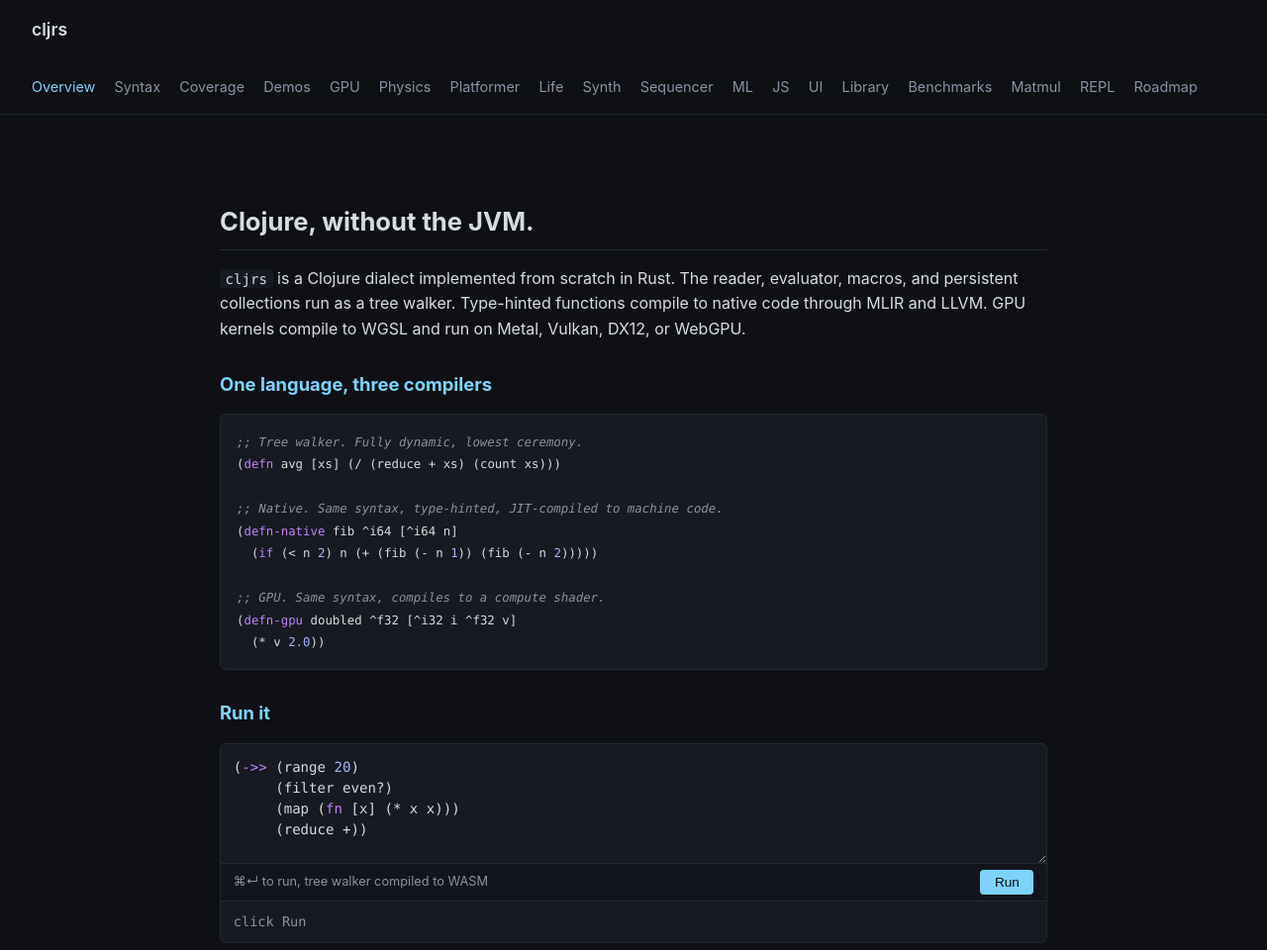
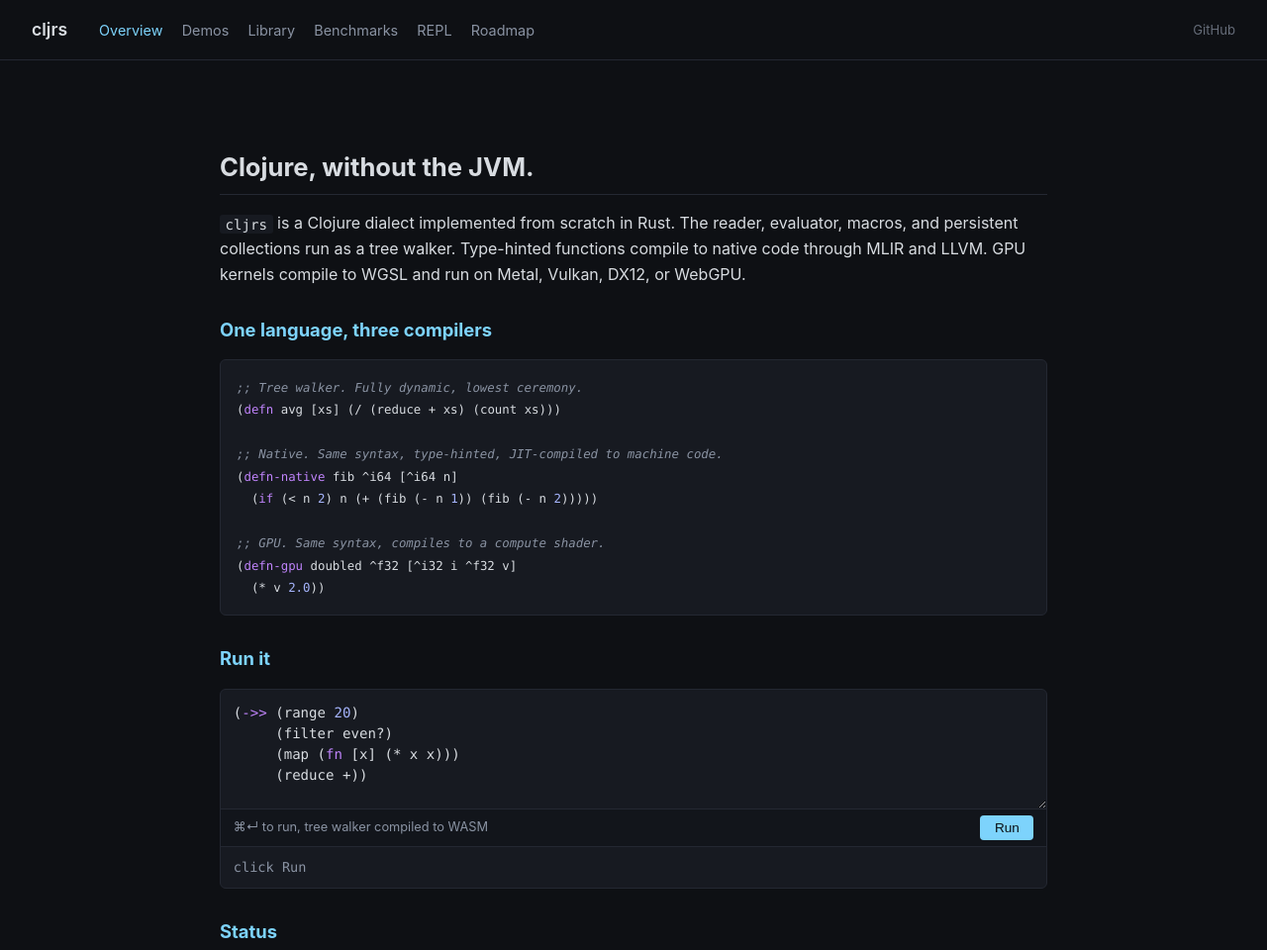
Before and after one commit to tytrdev/cljrs, a plain HTML site: page docs/index.html in a window 1280 px wide. Shown: the top 960 px of the page at 99% size. Drawn offline with Linux system fonts and the light colour scheme.

Commit message:
nav: collapse to 6 hub items + add GitHub link
The header was a 16-link wall. Reduce to: Overview · Demos · Library
· Benchmarks · REPL · Roadmap, plus a right-aligned GitHub link. Hub
pages (demos.html, library.html, benchmarks.html) fan out to the long
tail. NAV_PARENT keeps the right top-level item highlighted when on
a subpage.

```diff
--- a/docs/_layout.js
+++ b/docs/_layout.js
@@ -1,26 +1,39 @@
 // Shared header/footer injection + REPL wiring. Loaded as a module from
 // every docs page so content files stay small.
 
+// Top-level nav: kept deliberately short. Hub pages (demos.html,
+// library.html, benchmarks.html) fan out to the long tail.
 const NAV = [
-  { href: "./index.html", label: "Overview" },
-  { href: "./syntax.html", label: "Syntax" },
-  { href: "./coverage.html", label: "Coverage" },
-  { href: "./demos.html", label: "Demos" },
-  { href: "./gpu-web.html", label: "GPU" },
-  { href: "./physics.html", label: "Physics" },
-  { href: "./platformer.html", label: "Platformer" },
-  { href: "./life.html", label: "Life" },
-  { href: "./synth.html", label: "Synth" },
-  { href: "./sequencer.html", label: "Sequencer" },
-  { href: "./ml.html", label: "ML" },
-  { href: "./js-interop.html", label: "JS" },
-  { href: "./ui-demo.html", label: "UI" },
-  { href: "./library.html", label: "Library" },
+  { href: "./index.html",      label: "Overview" },
+  { href: "./demos.html",      label: "Demos" },
+  { href: "./library.html",    label: "Library" },
   { href: "./benchmarks.html", label: "Benchmarks" },
-  { href: "./bench.html", label: "Matmul" },
-  { href: "./repl.html", label: "REPL" },
-  { href: "./roadmap.html", label: "Roadmap" },
+  { href: "./repl.html",       label: "REPL" },
+  { href: "./roadmap.html",    label: "Roadmap" },
 ];
+// Subpages — used only to highlight the parent nav item when you're
+// deep in the site (e.g., lib-core.html highlights "Library").
+const NAV_PARENT = {
+  "syntax.html":      "index.html",
+  "coverage.html":    "index.html",
+  "gpu-web.html":     "demos.html",
+  "physics.html":     "demos.html",
+  "platformer.html":  "demos.html",
+  "life.html":        "demos.html",
+  "synth.html":       "demos.html",
+  "sequencer.html":   "demos.html",
+  "ml.html":          "demos.html",
+  "js-interop.html":  "demos.html",
+  "ui-demo.html":     "demos.html",
+  "lib-core.html":    "library.html",
+  "lib-ui.html":      "library.html",
+  "lib-shader.html":  "library.html",
+  "lib-ml.html":      "library.html",
+  "lib-music.html":   "library.html",
+  "lib-js.html":      "library.html",
+  "lib-rust.html":    "library.html",
+  "bench.html":       "benchmarks.html",
+};
 
 function basename(href) {
   return href.split("/").pop();
@@ -80,21 +93,25 @@
 export function mountChrome(activePath) {
   const header = document.createElement("header");
   const active = basename(activePath || location.pathname);
+  // Highlight the parent nav item when on a subpage.
+  const activeForNav = NAV_PARENT[active] || active;
   header.innerHTML = `
     <h1><a href="./index.html">cljrs</a></h1>
     <nav>
       ${NAV.map(
         (n) =>
           `<a href="${n.href}" class="${
-            basename(n.href) === active ? "active" : ""
+            basename(n.href) === activeForNav ? "active" : ""
           }">${n.label}</a>`
       ).join("")}
+      <a class="nav-gh" href="https://github.com/tytrdev/cljrs"
+         target="_blank" rel="noopener">GitHub</a>
     </nav>
   `;
   document.body.prepend(header);
 
   const footer = document.createElement("footer");
-  footer.innerHTML = `cljrs — a from-scratch Clojure in Rust. <a href="https://github.com/">source</a> · built ${new Date().toISOString().slice(0, 10)}`;
+  footer.innerHTML = `cljrs — a from-scratch Clojure in Rust · built ${new Date().toISOString().slice(0, 10)}`;
   document.body.append(footer);
 
   // Auto-highlight any static <pre><code> blocks on the page. Fires on
--- a/docs/style.css
+++ b/docs/style.css
@@ -45,6 +45,12 @@
   text-decoration: none;
 }
 header nav a:hover, header nav a.active { color: var(--accent); }
+header nav a.nav-gh {
+  margin-left: auto;
+  font-size: 0.82rem;
+  opacity: 0.7;
+}
+header nav { flex: 1; align-items: center; }
 
 main {
   max-width: 900px;
```
